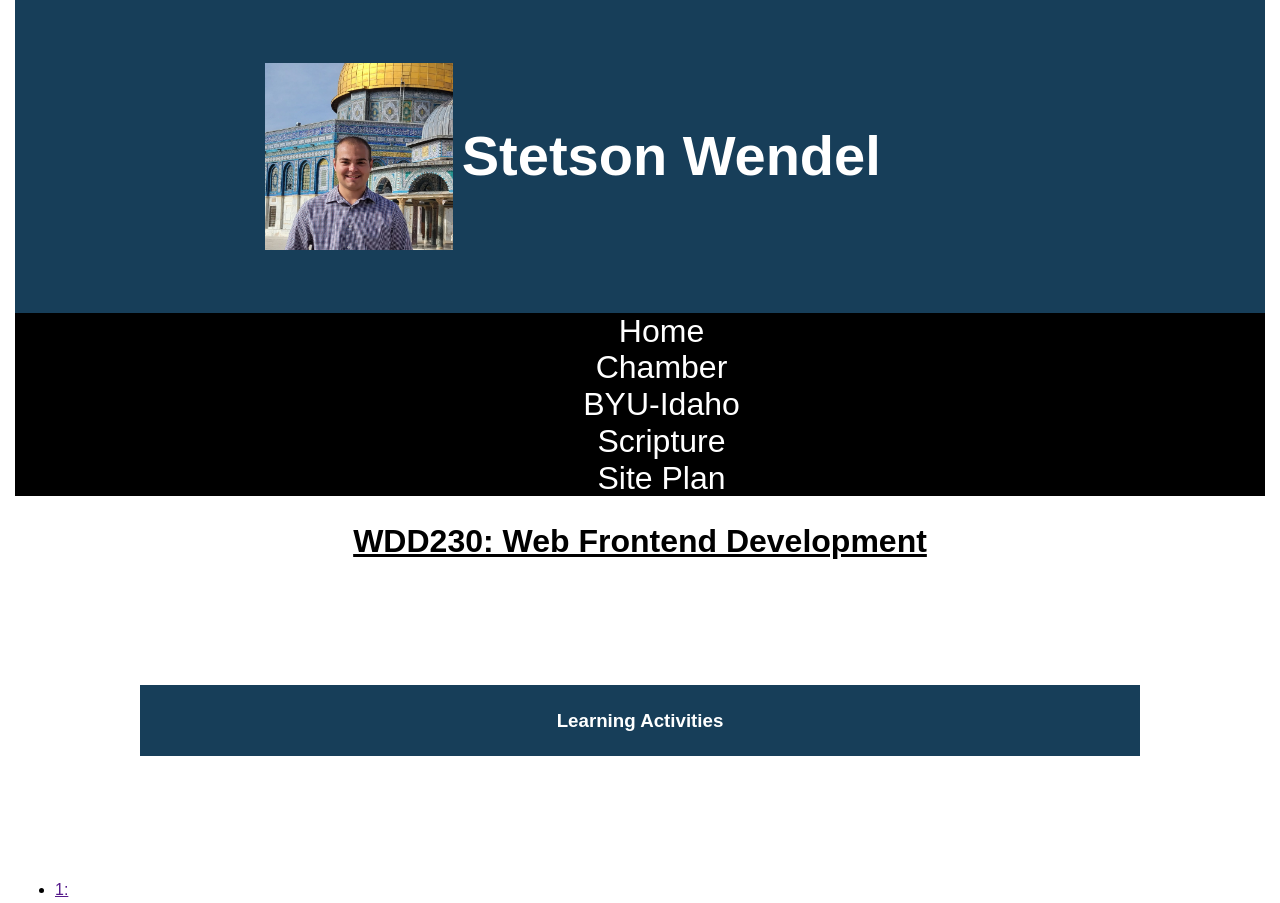
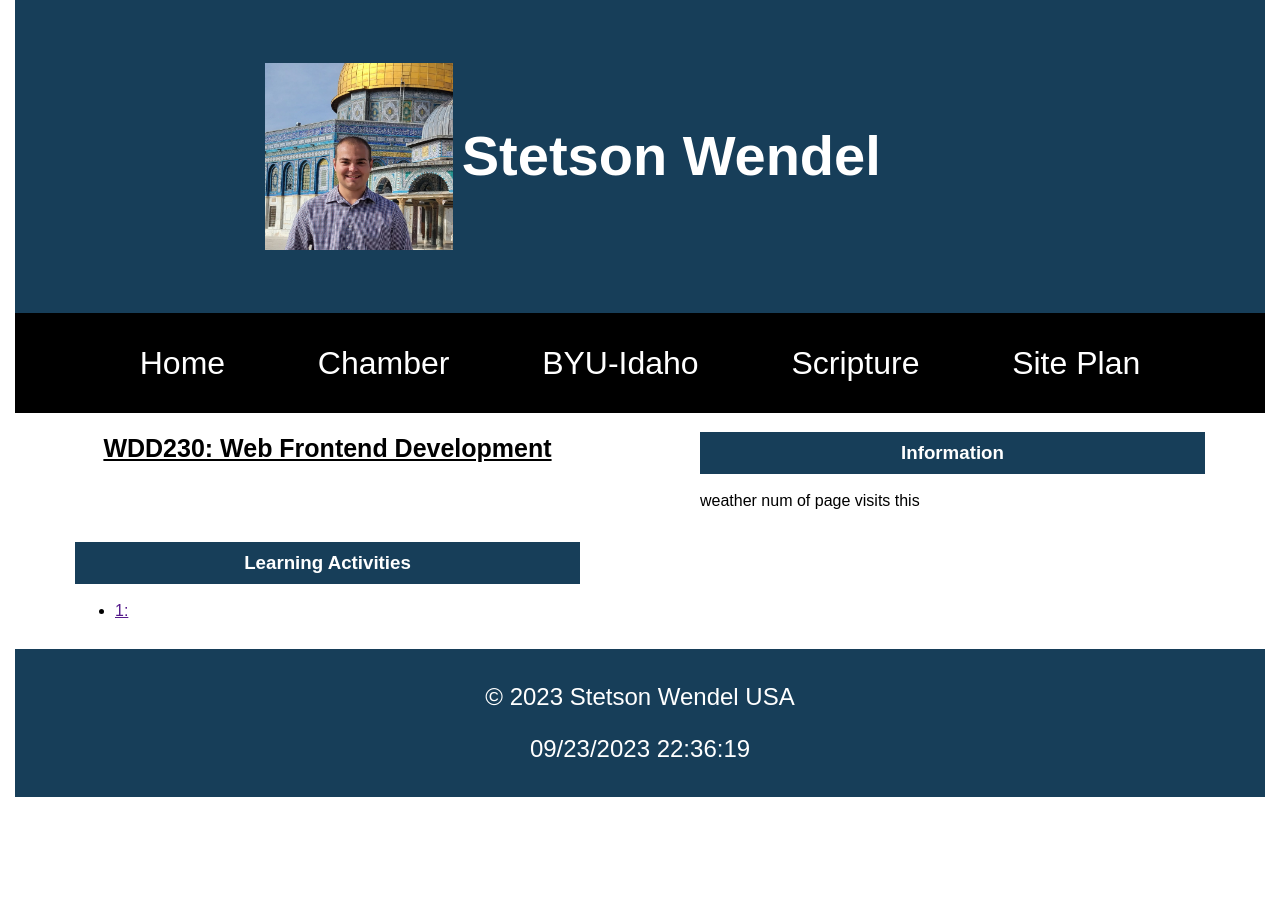
Before and after one commit to StetsonWendel/wdd230, a plain HTML site: page index.html in a window 1280 px wide. Shown: the top 903 px of the page. After the commit the page ends 800 px from the top, so only its background shows below. Drawn offline with nearby package versions, Linux system fonts and the light colour scheme.

Commit message:
Week2Updates

```diff
--- a/index.html
+++ b/index.html
@@ -12,32 +12,28 @@
     <meta property="og:image" content="https://stetsonwendel.github.io/wdd230/images/link-photo.jpg" />
     <meta property="og:type"  content="website" />
 
-
-
     <title>Stetson Wendel - WDD230 - Web Frontend Development</title>
     <link rel="shortcut icon" href="favicon.ico" type="image/x-icon">
 
     <link rel="stylesheet" href="https://cdnjs.cloudflare.com/ajax/libs/normalize/8.0.1/normalize.min.css">
     <link rel="stylesheet" href="styles/base.css">
-
+    <link rel="stylesheet" href="styles/larger.css">
 </head>
-    <body>
-        <header>
-            <img src="images/profile-pic.png" alt="Stetson Wendel profile pic.">
-            <h1>Stetson Wendel</h1>
-        </header>
-    <nav>
-        <li><a href="#">Home</a></li>
-        <li><a href="chamber/" target="_blank">Chamber</a></li>
-        <li><a href="https://www.byui.edu" target="_blank">BYU-Idaho</a></li>
-        <li><a href="https://www.churchofjesuschrist.org/study/scriptures">Scripture</a></li>
-        <li><a href="chamber/siteplan.html">Site Plan</a></li>
+<body>
+    <header>
+        <img src="images/profile-pic.png" alt="Stetson Wendel profile pic.">
+        <h1>Stetson Wendel</h1>
+    </header>
+    <nav class="links">
+        <a href="#">Home</a>
+        <a href="chamber/" target="_blank">Chamber</a>
+        <a href="https://www.byui.edu" target="_blank">BYU-Idaho</a>
+        <a href="https://www.churchofjesuschrist.org/study/scriptures">Scripture</a>
+        <a href="chamber/siteplan.html">Site Plan</a>
     </nav>
     <main>
-        <h2>
-            WDD230: Web Frontend Development
-        </h2>
-        <section class = "card">
+        <h2>WDD230: Web Frontend Development</h2>
+        <section class = "card learning">
             <h3> Learning Activities</h3>
             <ul>
                 <li> <a href="">1: </a></li>
--- a/styles/base.css
+++ b/styles/base.css
@@ -37,9 +37,13 @@ nav {
     background-color: black;
     text-align: center;
     font-size: 200%;
+    display: flex;
+	flex-direction: column;
+    padding: 2rem;
+
 }
 
-nav a:link, nav a:visited, nav a:active{
+nav a{
     color: white;
     text-decoration: none;
 }
@@ -51,7 +55,7 @@ nav a:hover{
 
 h2 {
     text-align: center;
-    font-size: 200%;
+    font-size: 25px;
     text-decoration: underline;
 }
 
@@ -59,7 +63,6 @@ h3{
     text-align: center;
     background-color: #173e59;
     color: white;
-    margin: 10%;
     padding: 2%;
 }
 
--- /dev/null
+++ b/styles/larger.css
@@ -0,0 +1,25 @@
+@media screen and (min-width: 900px) {
+    nav {
+        flex-direction: row;
+        justify-content: space-evenly;
+
+    }
+
+    main {
+        display: grid;
+        grid-template-columns: 1fr 1fr;
+    }
+    main h2 {
+        border-bottom: none;
+    }
+
+    .card {
+        margin: 0 60px;
+        margin-bottom: 2%;
+    }
+
+    .learning {
+        grid-row: 2;
+        /* grid-column: 2; */
+    }
+}
```
